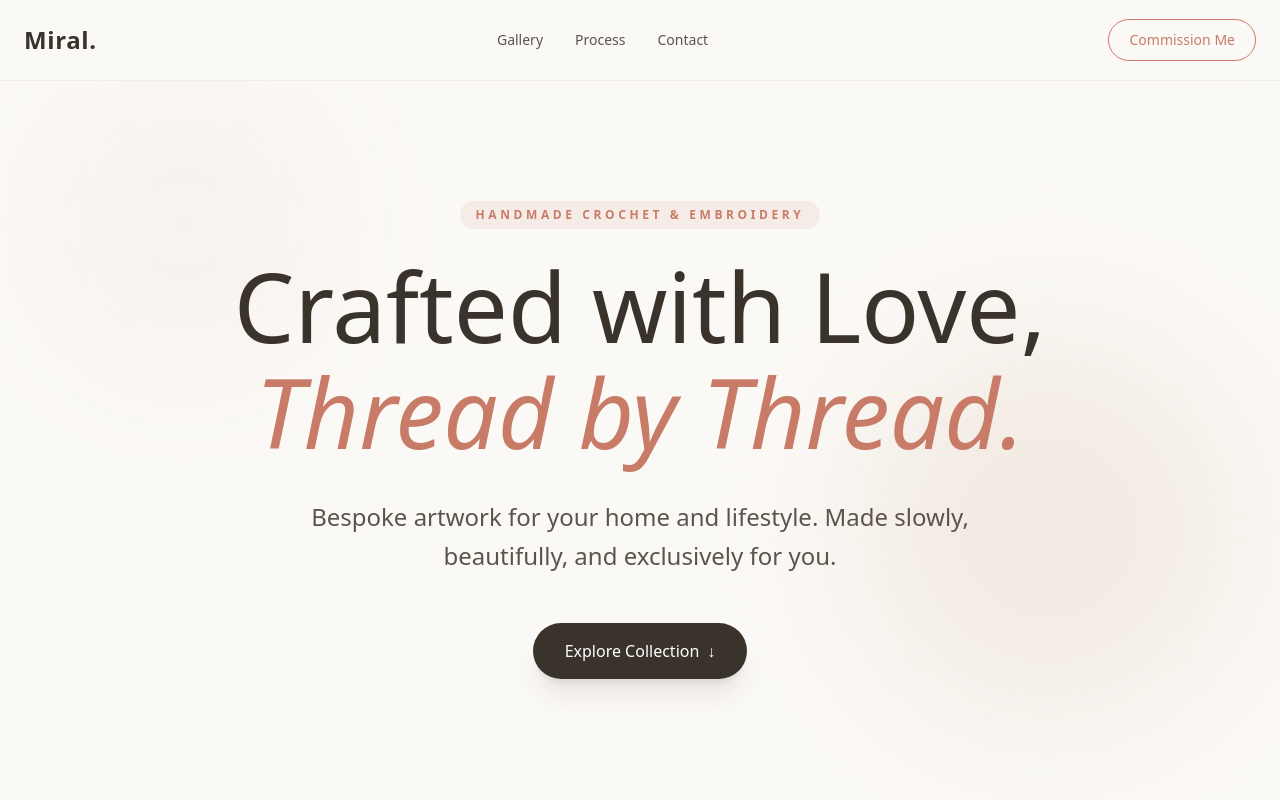
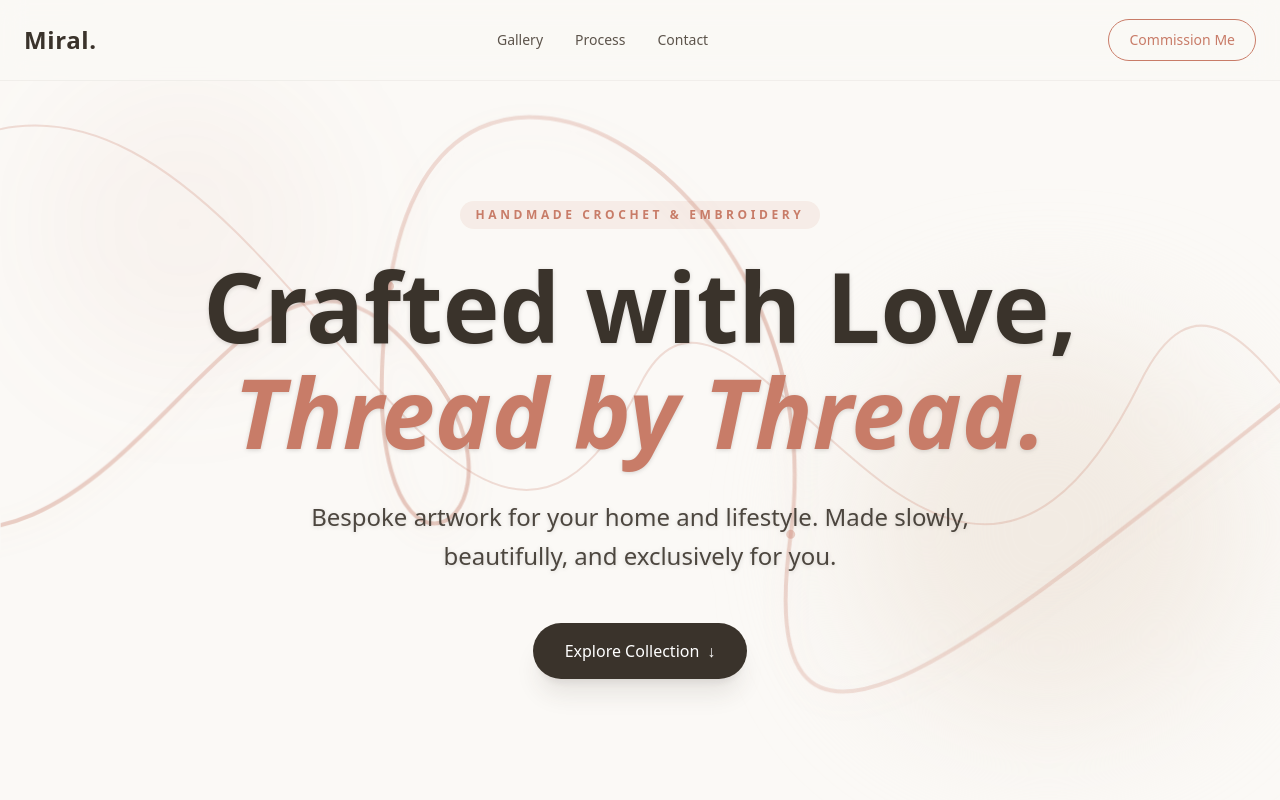
Before and after one commit to yagnik-varu/miral-crafts, a Next.js app: page / in a window 1280 px wide. Shown: the top 800 px of the page. Built offline with nearby package versions, Linux system fonts and the light colour scheme.

Commit message:
feat(hero): add background animated thread in hero section

```diff
--- a/src/app/page.tsx
+++ b/src/app/page.tsx
@@ -55,11 +55,68 @@ export default function Home() {
       {/* Hero Section */}
       <section ref={heroRef} className="relative min-h-screen flex items-center justify-center pt-20 px-6">
         <motion.div
-          className="absolute inset-0 w-full h-full pointer-events-none"
+          className="absolute inset-0 w-full h-full pointer-events-none overflow-hidden"
           style={{ y, opacity }}
         >
           <div className="absolute top-20 left-10 w-72 h-72 bg-terracotta/5 rounded-full blur-3xl" />
           <div className="absolute bottom-20 right-10 w-96 h-96 bg-beige rounded-full blur-3xl" />
+
+          {/* Animated Thread Container */}
+          <motion.div
+             className="absolute inset-0 w-full h-full text-terracotta/40"
+             animate={{ y: [0, -15, 0], rotate: [0, 1, -1, 0] }}
+             transition={{ duration: 12, repeat: Infinity, ease: "easeInOut" }}
+          >
+            <svg className="w-full h-full" viewBox="0 0 1400 800" preserveAspectRatio="xMidYMid slice" xmlns="http://www.w3.org/2000/svg">
+              <defs>
+                <linearGradient id="thread-grad" x1="0%" y1="0%" x2="100%" y2="100%">
+                  <stop offset="0%" stopColor="currentColor" stopOpacity="0.3" />
+                  <stop offset="50%" stopColor="currentColor" stopOpacity="1" />
+                  <stop offset="100%" stopColor="currentColor" stopOpacity="0.3" />
+                </linearGradient>
+              </defs>
+
+              {/* Solid Yarn with Drop Shadow */}
+              <motion.path
+                d="M-100 500 C 200 700, 300 100, 500 400 C 600 550, 400 650, 450 300 C 500 -50, 900 200, 850 550 C 800 900, 1100 600, 1500 300"
+                stroke="url(#thread-grad)"
+                strokeWidth="4"
+                fill="none"
+                strokeLinecap="round"
+                initial={{ pathLength: 0, opacity: 0 }}
+                animate={{ pathLength: 1, opacity: 1 }}
+                transition={{ duration: 4.5, ease: "easeInOut", delay: 0.2 }}
+                style={{ filter: 'drop-shadow(0px 8px 12px rgba(193, 124, 102, 0.3))' }}
+              />
+
+              {/* Dashed Stitches */}
+              <motion.path
+                d="M-50 200 C 300 -100, 500 800, 700 400 C 800 200, 1000 800, 1200 400 C 1300 200, 1400 600, 1500 500"
+                stroke="currentColor"
+                strokeWidth="2"
+                strokeDasharray="12 12"
+                fill="none"
+                strokeLinecap="round"
+                initial={{ pathLength: 0, opacity: 0 }}
+                animate={{ pathLength: 1, opacity: 0.6 }}
+                transition={{ duration: 5, ease: "easeOut", delay: 1 }}
+              />
+
+              {/* Decorative Knots at intersections */}
+              <motion.circle
+                cx="450" cy="300" r="4.5" fill="currentColor"
+                initial={{ scale: 0, opacity: 0 }}
+                animate={{ scale: 1, opacity: 0.9 }}
+                transition={{ delay: 2.5, duration: 0.5, type: "spring" }}
+              />
+              <motion.circle
+                cx="850" cy="550" r="4.5" fill="currentColor"
+                initial={{ scale: 0, opacity: 0 }}
+                animate={{ scale: 1, opacity: 0.9 }}
+                transition={{ delay: 3.5, duration: 0.5, type: "spring" }}
+              />
+            </svg>
+          </motion.div>
         </motion.div>
 
         <motion.div
@@ -73,11 +130,11 @@ export default function Home() {
               Handmade Crochet & Embroidery
             </span>
           </motion.div>
-          <motion.h1 variants={fadeInUp} className="font-serif text-6xl md:text-8xl mb-8 leading-[1.1] text-earthy-text">
+          <motion.h1 variants={fadeInUp} className="font-serif text-6xl md:text-8xl mb-8 leading-[1.1] text-earthy-text font-semibold drop-shadow-sm">
             Crafted with Love, <br className="hidden md:block" />
             <span className="italic text-terracotta">Thread by Thread.</span>
           </motion.h1>
-          <motion.p variants={fadeInUp} className="text-lg md:text-2xl text-muted-text mb-12 max-w-2xl mx-auto font-light leading-relaxed">
+          <motion.p variants={fadeInUp} className="text-lg md:text-2xl text-earthy-text/90 mb-12 max-w-2xl mx-auto font-medium leading-relaxed drop-shadow-sm">
             Bespoke artwork for your home and lifestyle. Made slowly, beautifully, and exclusively for you.
           </motion.p>
           <motion.div variants={fadeInUp}>
```
